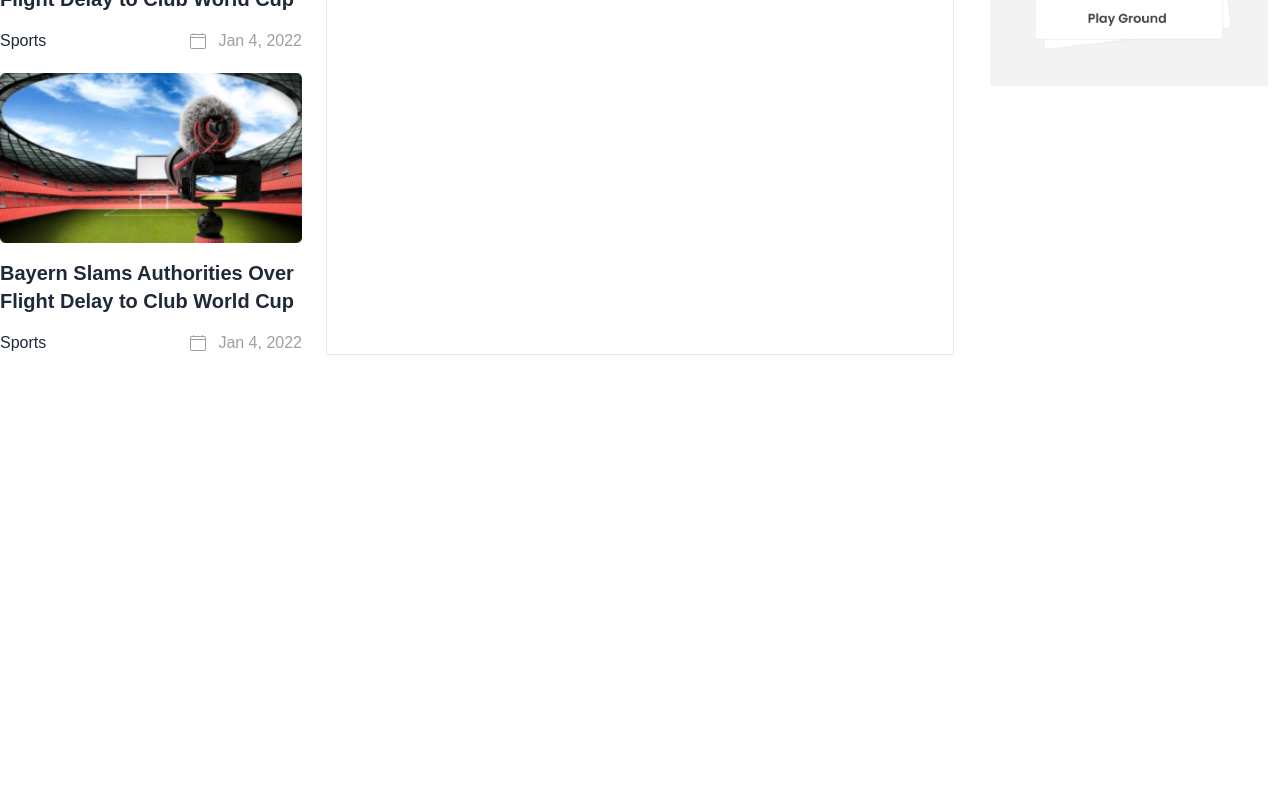
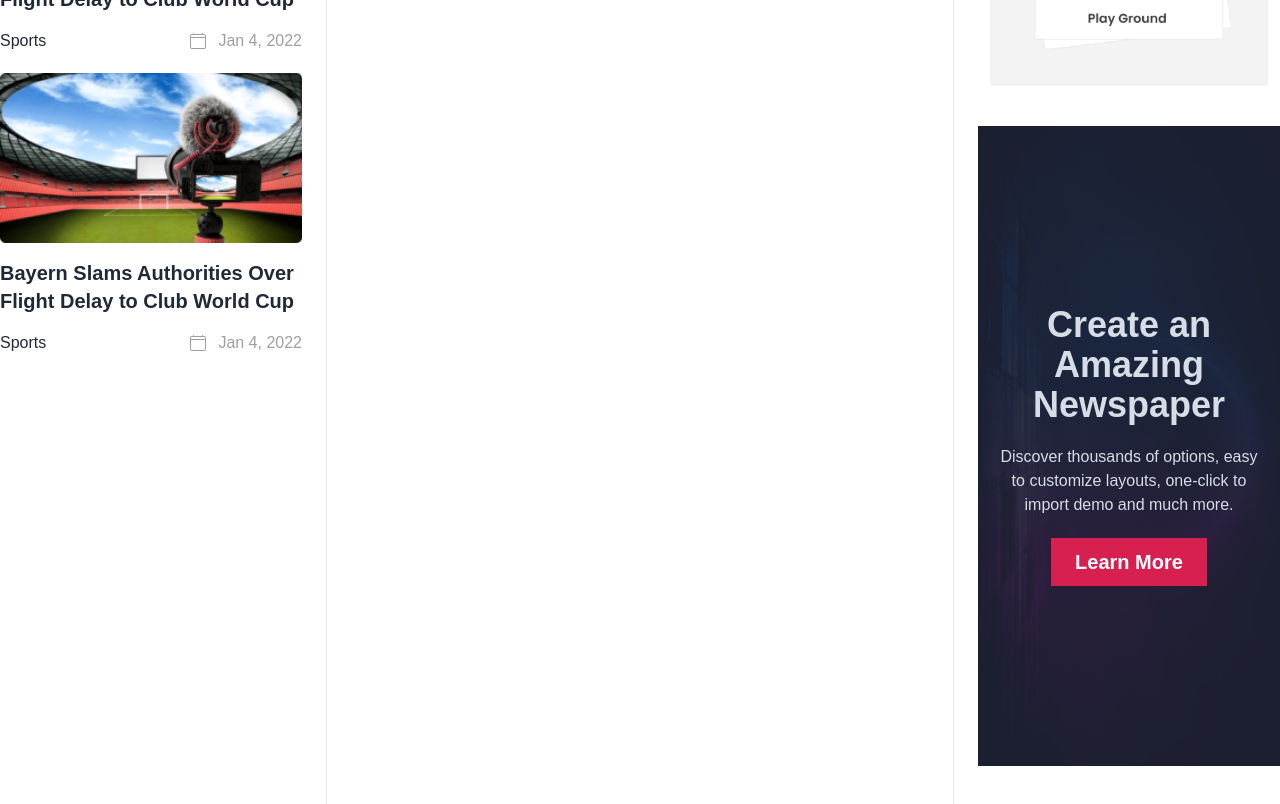
Before and after one commit to OHshajim/React-Dragon-News, a React (Vite) app: page / in a window 1280 px wide. Shown: the part 1440-2244 px from the top of the page. Before the commit the page ends 1795 px from the top, so only its background shows below. Built offline with nearby package versions, Linux system fonts and the light colour scheme.

Commit message:
right side nav finish

```diff
--- a/src/pages/Shared/RightSide/RightSideBottom.jsx
+++ b/src/pages/Shared/RightSide/RightSideBottom.jsx
@@ -1,6 +1,18 @@
+import photo from '../../../assets/bg.png'
 const RightSideBottom = () => {
     return (
-        <></>
+        <div className="hero min-h-[80vh] my-10" style={{ backgroundImage: `url(${photo})` }}>
+            <div className="hero-overlay bg-opacity-60"></div>
+            <div className="hero-content text-center text-neutral-content">
+                <div className="max-w-md">
+                    <h1 className="mb-5 text-4xl font-bold">Create an Amazing Newspaper</h1>
+                    <p className="mb-5 text-base">Discover thousands of options, easy to customize layouts, one-click to import demo and much more.</p>
+                    <button
+                        className="btn bg-[#D72050] rounded-none text-white border-none text-xl font-semibold px-6"
+                    >Learn More</button>
+                </div>
+            </div>
+        </div>
     )
 };
 
```
